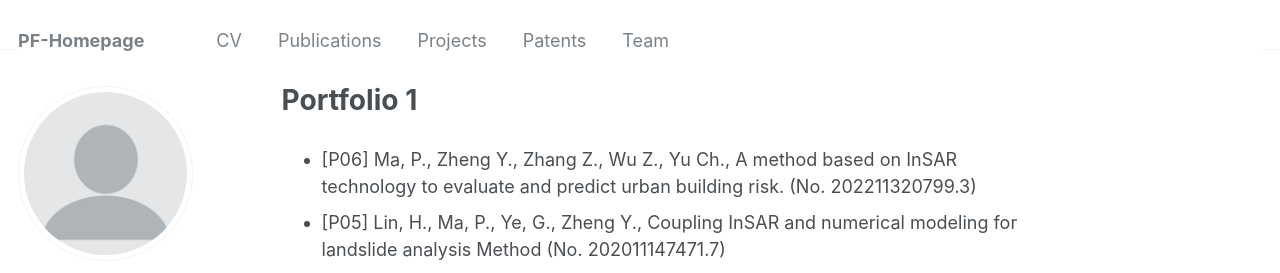
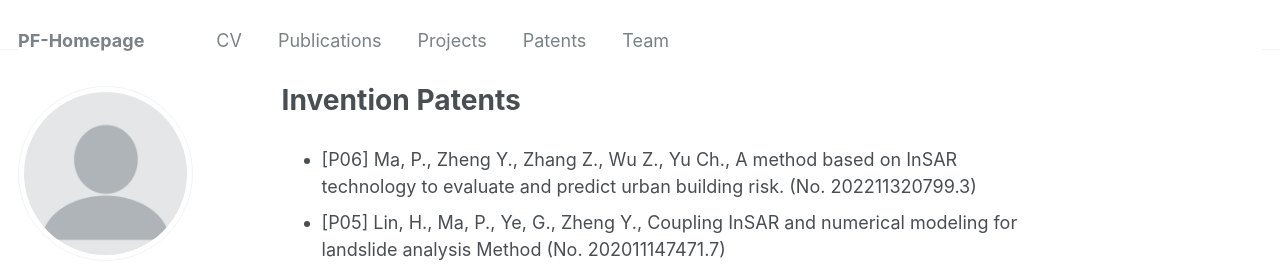
Before and after one commit to pfMA03/peifengMa, a Jekyll site: the page built from _portfolio/portfolio-1.md, in a window 1280 px wide and 1215 px high. Shown: the top 273 px of the window. Built offline with Jekyll 4.4.1, drawn with Linux system fonts in a browser that asks for light colours; some web fonts are replaced; part of the change alters nothing that is shown.

Commit message:
Update portfolio-1.md

```diff
--- a/_portfolio/portfolio-1.md
+++ b/_portfolio/portfolio-1.md
@@ -1,5 +1,5 @@
 ---
-# title: "Invention Patents"
+title: "Invention Patents"
 excerpt: "Invention Patents"
 # collection: portfolio
 ---
```
